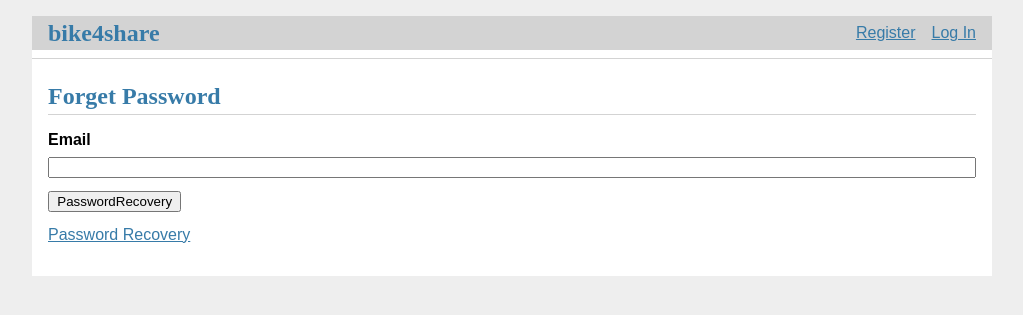
After one commit to LorenzoStucchi/bike4share, a Flask app: template code/templates/auth/ForgotPassword.html in a window 1280 px wide. The commit adds this page. Shown: the top 315 px of the page, without its empty margins (128-1151 px from the left). Run offline with Flask 2, Linux system fonts and the light colour scheme; the template is opened without the code that fills it, so the values that code supplies are empty; parts of the project's set-up code (start-up, migrations or seed data) failed here and were passed over; some libraries are stand-ins or nearby versions.

Commit message:
new html modification

```diff
--- /dev/null
+++ b/code/templates/auth/ForgotPassword.html
@@ -0,0 +1,14 @@
+{% extends 'base.html' %}
+
+{% block header %}
+  <h1>{% block title %}Forget Password{% endblock %}</h1>
+{% endblock %}
+
+{% block content %}
+  <form method="post">
+       <label for="email"><b>Email</b></label>
+       <input type="email" name="user_mail" id="user_mail" required>
+       <input type="submit" value="PasswordRecovery">
+       <a href="http://www.yahoo.com" target="_blank">Password Recovery</a>
+  </form>
+{% endblock %}
--- a/code/templates/auth/login.html
+++ b/code/templates/auth/login.html
@@ -11,5 +11,6 @@
     <label for="password">Password</label>
     <input type="password" name="password" id="password" required>
     <input type="submit" value="Log In">
+    <a href="localhost:5000/ForgotPassword" target="_blank">Forgot Password</a>
   </form>
 {% endblock %}
```
